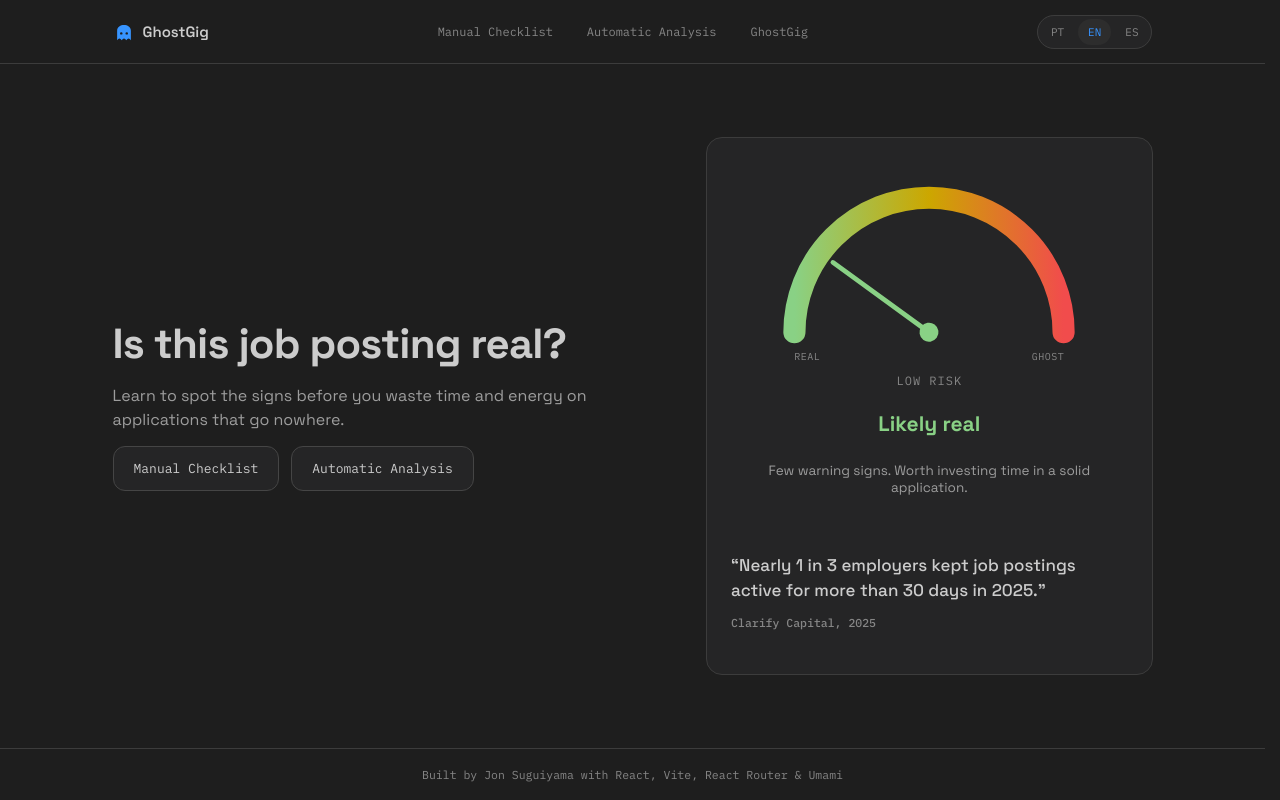
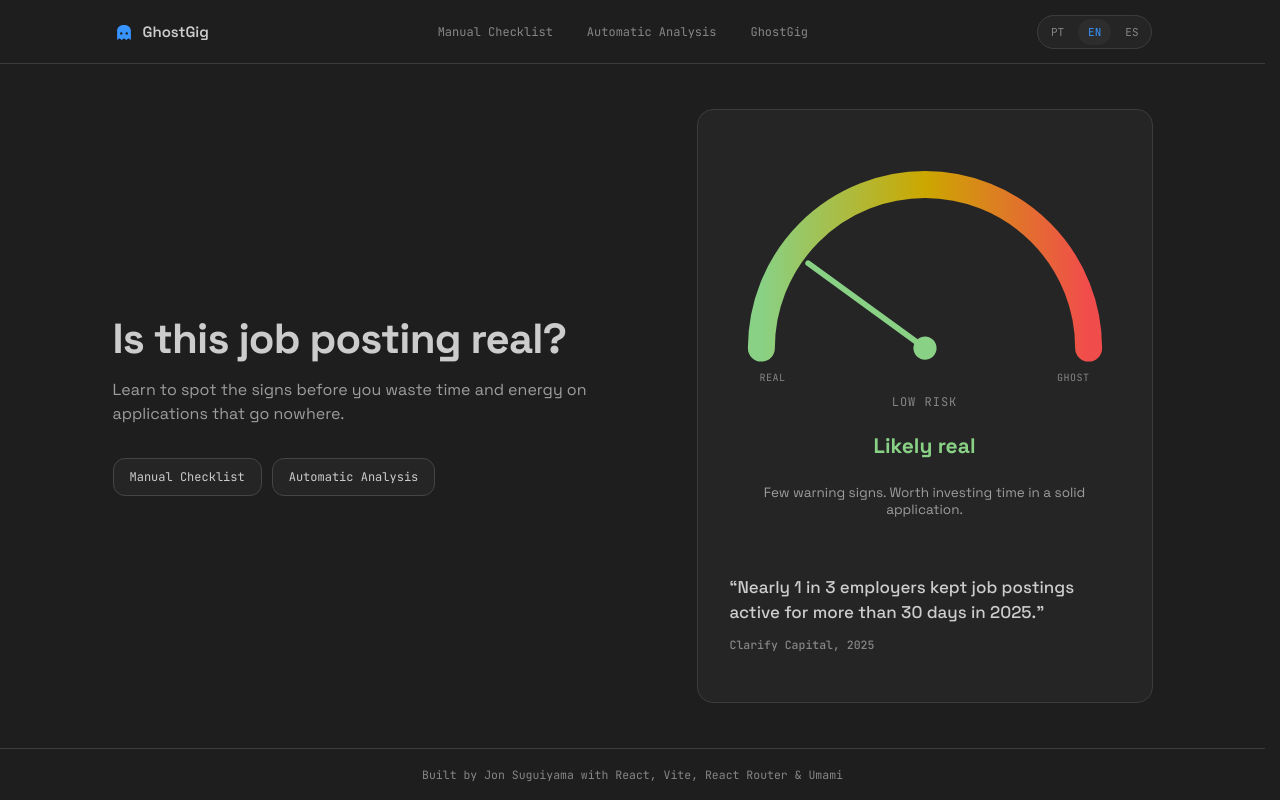
Before and after one commit to jonsuguiyama/ghost-job-detector, a React (Vite) app: page / in a window 1280 px wide. Built offline with nearby package versions, Linux system fonts and the light colour scheme.

Commit message:
Swap IBM Plex Mono for JetBrains Mono site-wide, shrink Home's CTA buttons with more breathing room from the subtext, and make the Home ghostometer larger than the one on Checklist/Analysis

```diff
--- a/src/components/Ghostometer.jsx
+++ b/src/components/Ghostometer.jsx
@@ -21,7 +21,8 @@ export default function Ghostometer({
   ratio = 0,
   verdictInfo,
   scoreBadgeText,
-  quotes = false
+  quotes = false,
+  large = false
 }) {
   const { t } = useLanguage();
   const [autoIndex, setAutoIndex] = useState(0);
@@ -39,11 +40,13 @@ export default function Ghostometer({
   const effectiveVerdict = mode === 'auto' ? t.verdicts[AUTO_SEQUENCE[autoIndex].bucket] : verdictInfo;
   const color = statusVar[effectiveVerdict.status] || statusVar.neutral;
   const angle = -90 + effectiveRatio * 180;
+  const svgWidth = large ? 390 : 320;
+  const svgHeight = large ? 231 : 190;
 
   return (
-    <div className="gauge-card">
+    <div className={`gauge-card${large ? ' gauge-card--lg' : ''}`}>
       <div className="gauge-wrap">
-        <svg width="320" height="190" viewBox="0 0 200 120">
+        <svg width={svgWidth} height={svgHeight} viewBox="0 0 200 120">
           <defs>
             <linearGradient id="arcGrad" x1="0%" y1="0%" x2="100%" y2="0%">
               <stop offset="0%" stopColor="var(--status-good)" />
--- a/src/pages/Home.jsx
+++ b/src/pages/Home.jsx
@@ -31,7 +31,7 @@ export default function Home() {
         </div>
 
         <div>
-          <Ghostometer mode="auto" quotes />
+          <Ghostometer mode="auto" quotes large />
         </div>
       </div>
     </div>
--- a/src/styles/global.css
+++ b/src/styles/global.css
@@ -1,4 +1,4 @@
-@import url('https://fonts.googleapis.com/css2?family=Space+Grotesk:wght@400;500;600;700&family=IBM+Plex+Mono:wght@400;500;600&display=swap');
+@import url('https://fonts.googleapis.com/css2?family=Space+Grotesk:wght@400;500;600;700&family=JetBrains+Mono:wght@400;500;600&display=swap');
 
 :root{
   color-scheme: dark;
@@ -54,12 +54,12 @@ a:focus-visible, button:focus-visible, [tabindex]:focus-visible, textarea:focus-
   outline-offset: 2px;
 }
 
-.mono{ font-family: 'IBM Plex Mono', monospace; }
+.mono{ font-family: 'JetBrains Mono', monospace; }
 
 .sr-only{ position:absolute; width:1px; height:1px; padding:0; margin:-1px; overflow:hidden; clip:rect(0,0,0,0); white-space:nowrap; border:0; }
 
 .eyebrow{
-  font-family: 'IBM Plex Mono', monospace;
+  font-family: 'JetBrains Mono', monospace;
   font-size: 12px;
   letter-spacing: 2px;
   text-transform: uppercase;
@@ -68,7 +68,7 @@ a:focus-visible, button:focus-visible, [tabindex]:focus-visible, textarea:focus-
 }
 
 .section-title{
-  font-family: 'IBM Plex Mono', monospace;
+  font-family: 'JetBrains Mono', monospace;
   font-size: 12px;
   letter-spacing: 1.5px;
   text-transform: uppercase;
@@ -131,7 +131,7 @@ a:focus-visible, button:focus-visible, [tabindex]:focus-visible, textarea:focus-
   gap: 6px;
 }
 .main-nav a{
-  font-family: 'IBM Plex Mono', monospace;
+  font-family: 'JetBrains Mono', monospace;
   font-size: 12px;
   text-decoration: none;
   background: transparent;
@@ -156,7 +156,7 @@ a:focus-visible, button:focus-visible, [tabindex]:focus-visible, textarea:focus-
   margin: 0;
 }
 .lang-btn{
-  font-family: 'IBM Plex Mono', monospace;
+  font-family: 'JetBrains Mono', monospace;
   font-size: 11px;
   background: transparent;
   color: var(--muted);
@@ -215,7 +215,7 @@ a:focus-visible, button:focus-visible, [tabindex]:focus-visible, textarea:focus-
   max-width: 1080px;
   margin: 0 auto;
   text-align: center;
-  font-family: 'IBM Plex Mono', monospace;
+  font-family: 'JetBrains Mono', monospace;
   font-size: 11.5px;
   color: var(--muted);
 }
@@ -248,16 +248,16 @@ a:focus-visible, button:focus-visible, [tabindex]:focus-visible, textarea:focus-
   font-size: 16px;
   color: var(--text-secondary);
   line-height: 1.5;
-  margin: 0 0 14px;
+  margin: 0 0 32px;
   max-width: 48ch;
 }
-.hero-ctas{ display: flex; gap: 12px; flex-wrap: wrap; }
+.hero-ctas{ display: flex; gap: 10px; flex-wrap: wrap; }
 
 .btn{
-  font-family: 'IBM Plex Mono', monospace;
-  font-size: 13px;
+  font-family: 'JetBrains Mono', monospace;
+  font-size: 12px;
   border-radius: var(--radius-md);
-  padding: 13px 20px;
+  padding: 10px 16px;
   cursor: pointer;
   text-decoration: none;
   display: inline-flex;
@@ -286,20 +286,22 @@ a:focus-visible, button:focus-visible, [tabindex]:focus-visible, textarea:focus-
   position: relative;
   overflow: hidden;
 }
+.gauge-card--lg{ padding: 36px 32px 28px; }
+.gauge-card--lg .gauge-ticks{ width: 330px; }
 .gauge-wrap{ display: flex; flex-direction: column; align-items: center; }
 .gauge-ticks{
   display: flex;
   justify-content: space-between;
   width: 270px;
   margin-top: -6px;
-  font-family: 'IBM Plex Mono', monospace;
+  font-family: 'JetBrains Mono', monospace;
   font-size: 10px;
   color: var(--muted);
   text-transform: uppercase;
   letter-spacing: 0.5px;
 }
 .gauge-label{
-  font-family: 'IBM Plex Mono', monospace;
+  font-family: 'JetBrains Mono', monospace;
   font-size: 12px;
   color: var(--muted);
   letter-spacing: 1px;
@@ -309,7 +311,7 @@ a:focus-visible, button:focus-visible, [tabindex]:focus-visible, textarea:focus-
 .verdict{ font-size: 21px; font-weight: 700; margin-top: 10px; text-align: center; transition: color .3s; }
 .verdict-detail{ font-size: 13.5px; color: var(--text-secondary); text-align: center; margin-top: 4px; max-width: 46ch; }
 .score-badge{
-  font-family: 'IBM Plex Mono', monospace;
+  font-family: 'JetBrains Mono', monospace;
   font-size: 13px;
   color: var(--muted);
   margin-top: 14px;
@@ -331,7 +333,7 @@ a:focus-visible, button:focus-visible, [tabindex]:focus-visible, textarea:focus-
   overflow: hidden;
 }
 .quote-carousel blockquote{ margin: 0; font-size: 17px; line-height: 1.5; color: var(--text); font-weight: 500; }
-.quote-carousel cite{ display: block; margin-top: 10px; font-style: normal; font-family: 'IBM Plex Mono', monospace; font-size: 11.5px; color: var(--muted); }
+.quote-carousel cite{ display: block; margin-top: 10px; font-style: normal; font-family: 'JetBrains Mono', monospace; font-size: 11.5px; color: var(--muted); }
 
 /* ---------- two-column page layout ---------- */
 .split-layout{
@@ -380,7 +382,7 @@ a:focus-visible, button:focus-visible, [tabindex]:focus-visible, textarea:focus-
   cursor: pointer;
 }
 .item-text{ font-size: 14.5px; line-height: 1.4; }
-.item-weight{ font-family: 'IBM Plex Mono', monospace; font-size: 11px; color: var(--muted); margin-top: 3px; }
+.item-weight{ font-family: 'JetBrains Mono', monospace; font-size: 11px; color: var(--muted); margin-top: 3px; }
 
 /* ---------- paste form ---------- */
 .paste-field{ margin-bottom: 18px; }
@@ -407,7 +409,7 @@ a:focus-visible, button:focus-visible, [tabindex]:focus-visible, textarea:focus-
   border: 1px solid var(--line);
   border-radius: var(--radius-sm);
   color: var(--text);
-  font-family: 'IBM Plex Mono', monospace;
+  font-family: 'JetBrains Mono', monospace;
   font-size: 14px;
   padding: 10px 12px;
   display: block;
@@ -423,7 +425,7 @@ a:focus-visible, button:focus-visible, [tabindex]:focus-visible, textarea:focus-
   margin-top: 8px;
 }
 .quiz-progress{
-  font-family: 'IBM Plex Mono', monospace;
+  font-family: 'JetBrains Mono', monospace;
   font-size: 11.5px;
   color: var(--muted);
   text-transform: uppercase;
@@ -435,7 +437,7 @@ a:focus-visible, button:focus-visible, [tabindex]:focus-visible, textarea:focus-
   background: transparent;
   border: none;
   color: var(--muted);
-  font-family: 'IBM Plex Mono', monospace;
+  font-family: 'JetBrains Mono', monospace;
   font-size: 12px;
   cursor: pointer;
   padding: 0;
@@ -444,7 +446,7 @@ a:focus-visible, button:focus-visible, [tabindex]:focus-visible, textarea:focus-
 .quiz-back:hover{ color: var(--accent); }
 .toggle-group{ display: flex; gap: 8px; flex-wrap: wrap; }
 .toggle-btn{
-  font-family: 'IBM Plex Mono', monospace;
+  font-family: 'JetBrains Mono', monospace;
   font-size: 12.5px;
   background: var(--surface);
   color: var(--muted);
@@ -457,7 +459,7 @@ a:focus-visible, button:focus-visible, [tabindex]:focus-visible, textarea:focus-
 .toggle-btn:hover{ color: var(--text); border-color: var(--accent); }
 .toggle-btn.active{ border-color: var(--accent); color: var(--accent); background: var(--surface-2); }
 .auto-badge{
-  font-family: 'IBM Plex Mono', monospace;
+  font-family: 'JetBrains Mono', monospace;
   font-size: 12px;
   color: var(--accent);
   background: var(--page);
@@ -467,7 +469,7 @@ a:focus-visible, button:focus-visible, [tabindex]:focus-visible, textarea:focus-
   margin: 8px 8px 0 0;
   display: inline-block;
 }
-.required-note{ font-family: 'IBM Plex Mono', monospace; font-size: 11.5px; color: var(--muted); margin: 4px 0 20px; }
+.required-note{ font-family: 'JetBrains Mono', monospace; font-size: 11.5px; color: var(--muted); margin: 4px 0 20px; }
 
 /* ---------- steps ---------- */
 .steps{ background: var(--surface); border: 1px solid var(--line); border-radius: var(--radius-md); padding: 18px 20px; }
@@ -492,7 +494,7 @@ a:focus-visible, button:focus-visible, [tabindex]:focus-visible, textarea:focus-
   gap: 10px;
 }
 .faq-item summary::-webkit-details-marker{ display: none; }
-.faq-item summary::after{ content: "+"; font-family: 'IBM Plex Mono', monospace; color: var(--muted); flex: none; transition: transform .15s; }
+.faq-item summary::after{ content: "+"; font-family: 'JetBrains Mono', monospace; color: var(--muted); flex: none; transition: transform .15s; }
 .faq-item[open] summary::after{ transform: rotate(45deg); }
 .faq-item[open] summary{ border-bottom: 1px solid var(--line); }
 .faq-answer{ padding: 14px 16px 16px; font-size: 13.5px; color: var(--text-secondary); line-height: 1.55; }
@@ -513,7 +515,7 @@ a:focus-visible, button:focus-visible, [tabindex]:focus-visible, textarea:focus-
 .sources-compact a:last-child{ border-bottom: none; }
 
 .reset-btn{
-  font-family: 'IBM Plex Mono', monospace;
+  font-family: 'JetBrains Mono', monospace;
   font-size: 12px;
   background: transparent;
   color: var(--muted);
```
